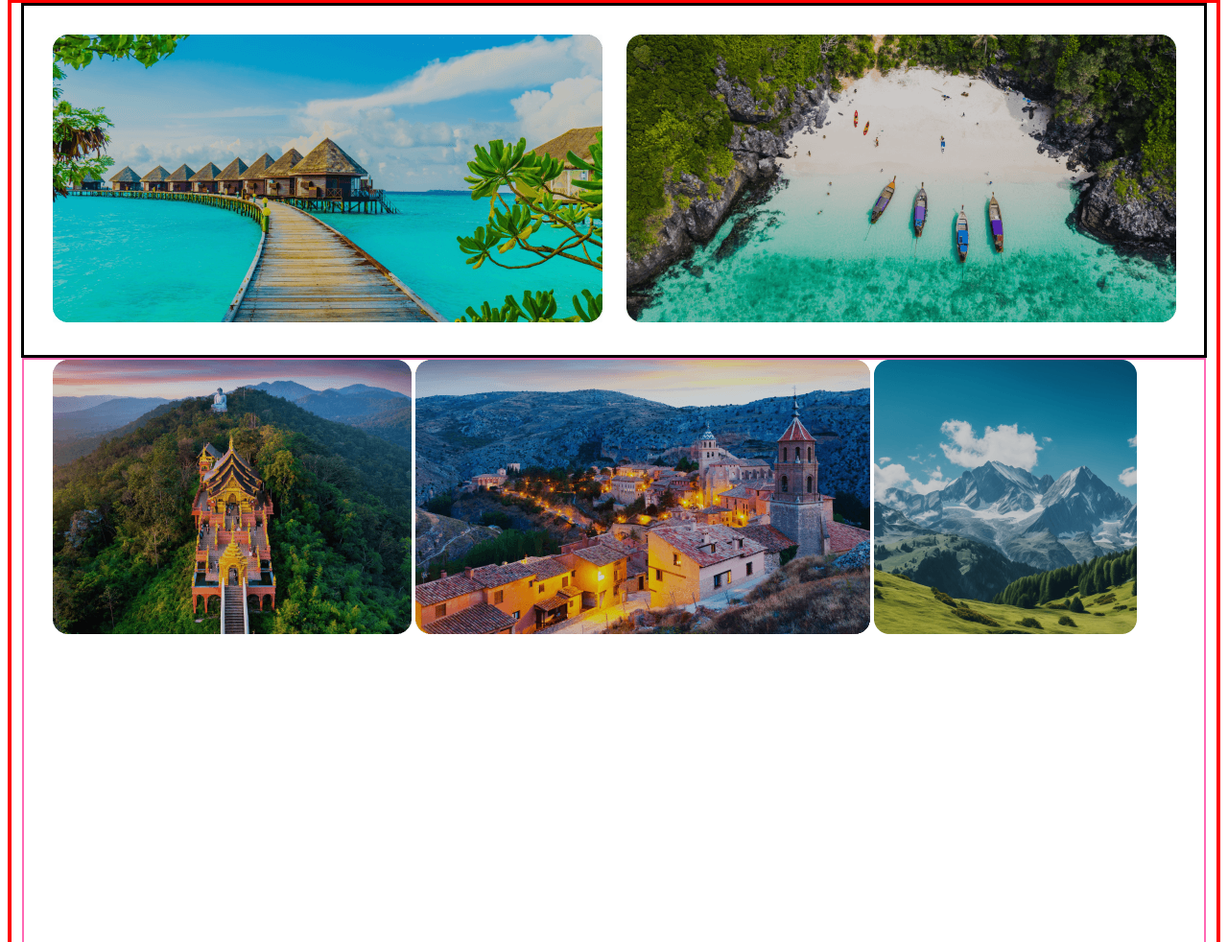
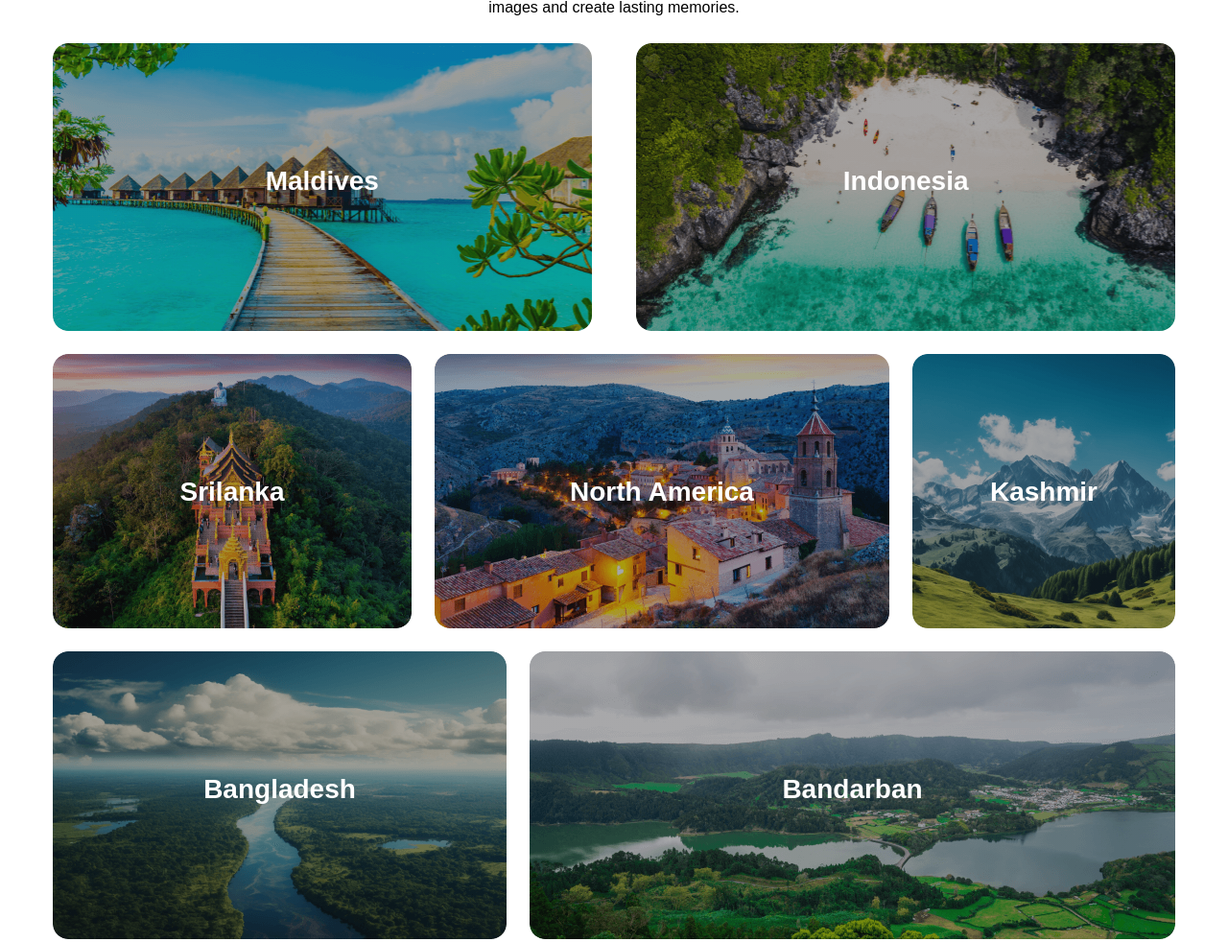
Before and after one commit to Muntahamasuma/second-assignment, a plain HTML site: page index.html in a window 1280 px wide. Shown: the part 1422-2404 px from the top of the page at 96% size. Drawn offline with Linux system fonts and the light colour scheme.

Commit message:
Finish ' Capture Moments of Calm'section

```diff
--- a/index.html
+++ b/index.html
@@ -82,23 +82,41 @@
                 <p class="heading-primary">📸 Capture Moments of Calm:</p>
                 <p class="p-primary">Immerse yourself in the beauty of your surroundings and capture moments of calm with our travel photography tips. Learn how to tell your travel story through images and create lasting memories.</p>
             </div>
-            <div class="img-container">
-                <div class="row-1">
-                    <div class="img-1">
-                        <img src="Images/Rectangle 5.png" alt=""></div>
-                    <div class="img-2">
-                        <img src="Images/Rectangle 8.png" alt=""></div>
+        <section class="img-container">
+            <div class="row-1-container">
+                <div class="grid-1">
+                    <p>Maldives</p>
                 </div>
-                <div class="row-2">
-                    <div class="img-3">
-                        <img src="Images/Rectangle 6.png" alt="">
-                        <img src="Images/Rectangle 7.png" alt="">
-                        <img src="Images/Rectangle 9.png" alt="">
-                    </div>
+                <div class="grid-2">
+                    <p>Indonesia</p>
+            </div>
+                </section>
+        <section class="sub-img-container">
+            <div class="row-2-container">
+                <div class="grid-3">
+                    <p>Srilanka</p>
+                </div>
+                <div class="grid-4">
+                    <p>North America</p>
+                </div>
+                <div class="grid-5">
+                    <p>Kashmir</p>
                 </div>
             </div>
         </section>
+        <section class="sub-sub-img-container">
+            <div class="row-3-container">
+                <div class="grid-6">
+                    <p>Bangladesh</p>
+                </div>
+                <div class="grid-7">
+                    <p>Bandarban</p>
+                </div>
+            </div>
+        </section>
+        </section>
     </main>
+
     <footer>
 
     </footer>
--- a/styles/style.css
+++ b/styles/style.css
@@ -1,3 +1,6 @@
+*{
+    box-sizing: border-box;
+}
 .p-primary{
     font-family: 'Mulish', sans-serif;
     font-size: 16px;
@@ -132,25 +135,17 @@
     padding-top: 100px;
 }
 .side-image{
-    padding-left: 30px;
+    padding-left: 95px;
 }
 .text{
     padding-left: 10px;
+    width: 50%;
 }
 
 /* "Capture Moments of Calm" section styles */
 .moments{
-    border: 2px solid blue;
+    /* border: 2px solid blue; */
     /* width: 50%; */
-}
-.img-container{
-    border: 4px solid red;
-}
-.row-1{
-    border: 3px solid black;
-}
-.row-2{
-    border: 2px solid hotpink;
 }
 
 .moments p{
@@ -160,23 +155,173 @@
     padding-top: 60px;
 }
 
-.row-1{
-    display: grid;
-    grid-template-columns: repeat(2, 1fr);
+.row-1-container{
+    display: flex;
     max-width: 1170px;
     margin: 0 auto;
-    gap: 25px;
-    padding: 30px;
+    justify-content: space-between;
+    padding-top: 24px;
+}
+.grid-1{
+    border-radius: 16px;
+    background-image: linear-gradient(rgba(19, 19, 24, 0.20) 0%, rgba(19, 19, 24, 0.20)100%), url(../Images/Rectangle\ 5.png);
+    background-repeat: no-repeat;
+    width: 570px;
+    height: 300px;
+    width: 48%;
+}
+.grid-1 p{
+    color: #FFF;
+    text-align: center;
+    font-family: 'Mulish', sans-serif;
+    font-size: 28px;
+    font-style: normal;
+    font-weight: 800;
+    line-height: normal;
+    padding-top: 100px;
+    padding-bottom: 50px;
+}
+.grid-2 p{
+    color: #FFF;
+    text-align: center;
+    font-family: 'Mulish', sans-serif;
+    font-size: 28px;
+    font-style: normal;
+    font-weight: 800;
+    line-height: normal;
+    padding-top: 100px;
+    padding-bottom: 50px;
+}
+.grid-2{
+    width: 570px;
+    height: 300px;
+    width: 48%;
+    border-radius: 16px;
+    background-image: linear-gradient(rgba(19, 19, 24, 0.20) 0%, rgba(19, 19, 24, 0.20)100%), url(../Images/Rectangle\ 8.png);
+    background-repeat: no-repeat;
+}
+/* row-2 styles */
+.row-2-container{
+    display: flex;
+    max-width: 1170px;
+    margin: 0 auto;
+    justify-content: space-between;
+    padding-top: 24px;
 }
 
-.row-2{
-    display: grid;
-    grid-template-rows: repeat(3, 1fr);
+.row-2-container .grid-3{
+    width: 374px;
+    height: 286px;
+}
+.grid-3{
+    border-radius: 16px;
+    background-image: linear-gradient(rgba(19, 19, 24, 0.20) 0%, rgba(19, 19, 24, 0.20)100%), url(../Images/Rectangle\ 6.png);
+    background-repeat: no-repeat;
+    width: 48%;
+}
+.grid-3 p{
+    color: #FFF;
+    text-align: center;
+    font-family: 'Mulish', sans-serif;
+    font-size: 28px;
+    font-style: normal;
+    font-weight: 800;
+    line-height: normal;
+    padding-top: 100px;
+    padding-bottom: 50px;
+}
+.grid-4 p{
+    color: #FFF;
+    text-align: center;
+    font-family: 'Mulish', sans-serif;
+    font-size: 28px;
+    font-style: normal;
+    font-weight: 800;
+    line-height: normal;
+    padding-top: 100px;
+    padding-bottom: 50px;
+}
+.row-2-container .grid-4{
+    width: 474px;
+    height: 286px;
+}
+.grid-4{
+    width: 48%;
+    border-radius: 16px;
+    background-image: linear-gradient(rgba(19, 19, 24, 0.20) 0%, rgba(19, 19, 24, 0.20)100%), url(../Images/Rectangle\ 7.png);
+    background-repeat: no-repeat;
+}
+.row-2-container .grid-5{
+    width: 274px;
+    height: 286px;
+}
+.grid-5{
+    width: 48%;
+    border-radius: 16px;
+    background-image: linear-gradient(rgba(19, 19, 24, 0.20) 0%, rgba(19, 19, 24, 0.20)100%), url(../Images/Rectangle\ 9.png);
+    background-repeat: no-repeat;
+}
+.grid-5 p{
+    color: #FFF;
+    text-align: center;
+    font-family: 'Mulish', sans-serif;
+    font-size: 28px;
+    font-style: normal;
+    font-weight: 800;
+    line-height: normal;
+    padding-top: 100px;
+    padding-bottom: 50px;
+}
+
+/* row-3 styles */
+.row-3-container{
+    display: flex;
     max-width: 1170px;
     margin: 0 auto;
-    padding-left: 30px;
-    padding-right: 30px;
+    justify-content: space-between;
+    padding-top: 24px;
 }
-.img-3{
-    /* justify-content: space-between; */
+
+.row-3-container .grid-6{
+    width: 473px;
+    height: 300px;
+    /* margin: 0 auto; */
 }
+.grid-6{
+    border-radius: 16px;
+    background-image: linear-gradient(rgba(19, 19, 24, 0.20) 0%, rgba(19, 19, 24, 0.20)100%), url(../Images/Rectangle\ 11.png);
+    background-repeat: no-repeat;
+    width: 48%;
+}
+.grid-6 p{
+    color: #FFF;
+    text-align: center;
+    font-family: 'Mulish', sans-serif;
+    font-size: 28px;
+    font-style: normal;
+    font-weight: 800;
+    line-height: normal;
+    padding-top: 100px;
+    padding-bottom: 50px;
+}
+.grid-7 p{
+    color: #FFF;
+    text-align: center;
+    font-family: 'Mulish', sans-serif;
+    font-size: 28px;
+    font-style: normal;
+    font-weight: 800;
+    line-height: normal;
+    padding-top: 100px;
+    padding-bottom: 50px;
+}
+.row-3-container .grid-7{
+    width: 673px;
+    height: 300px;
+}
+.grid-7{
+    width: 48%;
+    border-radius: 16px;
+    background-image: linear-gradient(rgba(19, 19, 24, 0.20) 0%, rgba(19, 19, 24, 0.20)100%), url(../Images/Rectangle\ 10.png);
+    background-repeat: no-repeat;
+}
```
